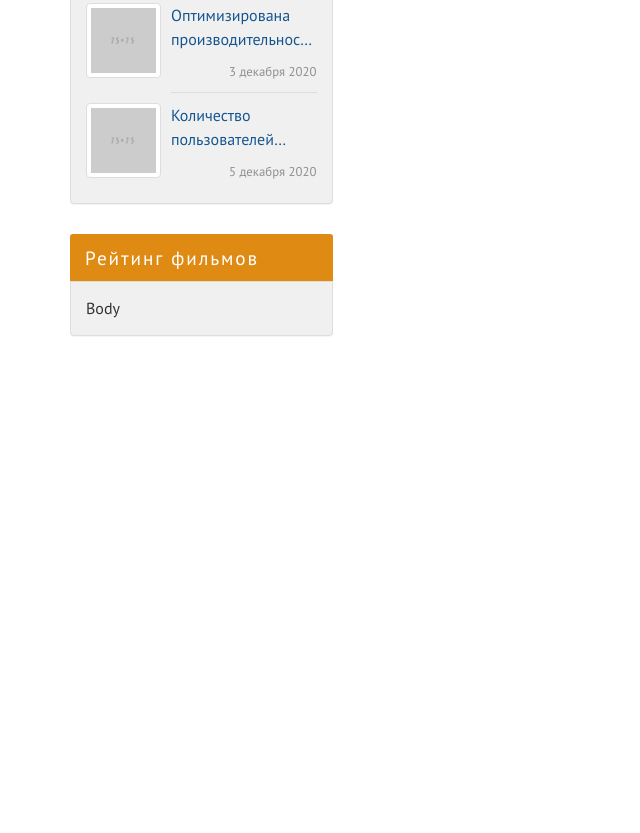
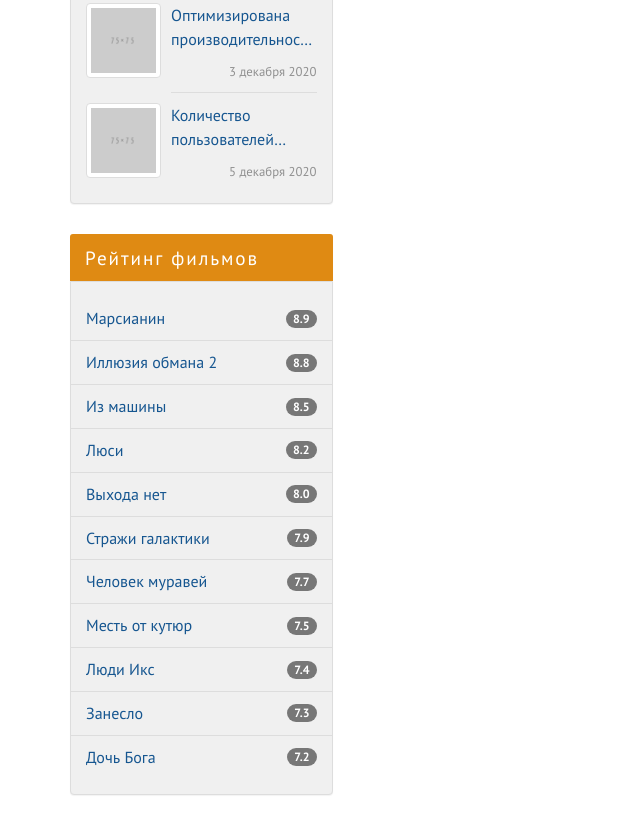
Before and after one commit to Iopel/kinozal, a website: page index.html in a window 1280 px wide. Shown: the part 1621-2454 px from the top of the page, without its empty margins (0-640 px from the left). Before the commit the page ends 2037 px from the top, so only its background shows below. Drawn offline with Linux system fonts and the light colour scheme.

Commit message:
sidebar lg done

```diff
--- a/assets/scss/_sidebar.scss
+++ b/assets/scss/_sidebar.scss
@@ -96,6 +96,59 @@
 }
 
 
+.top-films{
+
+    &__body{
+        padding-left: 0;
+        padding-right: 0;
+    }
+
+    &__list{
+        margin-bottom: 0;
+    }
+
+    &__item{
+        margin-left: -1px;
+        margin-right: -1px;
+        background-color: transparent;
+        color: $color-primary !important;
+        padding-right: 55px;
+
+
+        &:first-child{
+            border-radius: 0px;
+            border-top: 0;
+        }
+
+        &:last-child{
+            border-radius: 0px;
+            border-bottom: 0;
+
+        }
+
+        &:hover,
+        &:focus{
+            background-color:$color-accent !important;
+            border-color: $color-accent;
+            color:$color-light !important ;
+
+            .badge{
+                background-color: $color-dark;
+
+            }
+
+        }
+
+    }
+
+    &__badge{
+        position: absolute;
+        right: $gap;
+        top: 50%;
+        transform: translateY(-50%);
+    }
+}
+
 
 
 .glyphicon-log-in:before {
--- a/index.html
+++ b/index.html
@@ -222,8 +222,32 @@
 
                          <div class="top-films panel panel-info">
                                <div class="panel-heading">Рейтинг фильмов</div>
-                              <div class="panel-body">
-                                Body
+                              <div class="top-films__body panel-body">
+                                <div class="top-films__list list-group">
+                                  <a href="#" class="top-films__item list-group-item "> Марсианин
+                                    <span class=" top-films__badge badge">8.9</span></a>
+                                  <a href="#" class="top-films__item list-group-item">Иллюзия обмана 2
+                                    <span class=" top-films__badge badge">8.8</span></a>
+                                  <a href="#" class="top-films__item list-group-item">Из машины
+                                    <span class=" top-films__badge badge">8.5</span></a>
+                                  <a href="#" class="top-films__item list-group-item">Люси
+                                    <span class=" top-films__badge badge">8.2</span></a>
+                                  <a href="#" class="top-films__item list-group-item">Выхода нет
+                                    <span class=" top-films__badge badge">8.0</span></a>
+                                  <a href="#" class="top-films__item list-group-item ">Стражи галактики
+                                    <span class=" top-films__badge badge">7.9</span></a>
+                                  <a href="#" class="top-films__item list-group-item">Человек муравей
+                                    <span class=" top-films__badge badge">7.7</span></a>
+                                  <a href="#" class="top-films__item list-group-item">Месть от кутюр
+                                    <span class=" top-films__badge badge">7.5</span></a>
+                                  <a href="#" class="top-films__item list-group-item">Люди Икс
+                                    <span class=" top-films__badge badge">7.4</span></a>
+                                  <a href="#" class="top-films__item list-group-item">Занесло
+                                    <span class=" top-films__badge badge">7.3</span></a>
+                                  <a href="#" class="top-films__item list-group-item">Дочь Бога
+                                    <span class=" top-films__badge badge">7.2</span></a>
+
+                                </div>
                               </div>
                       </div>
             </aside>
```
Also changed, not shown: assets/css/style.css.
